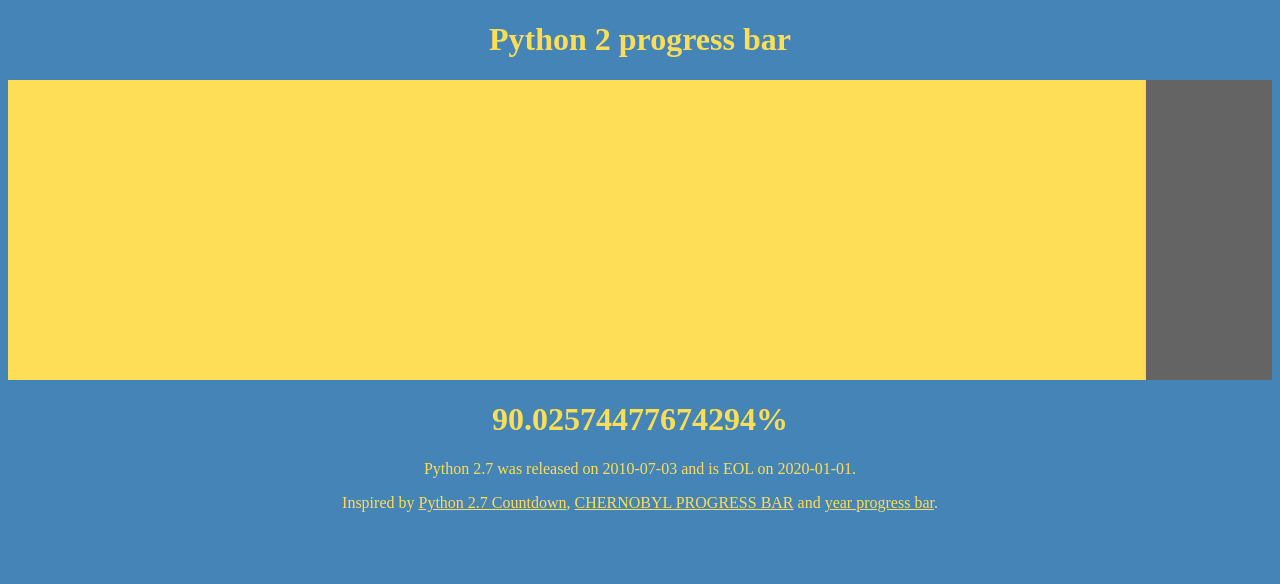
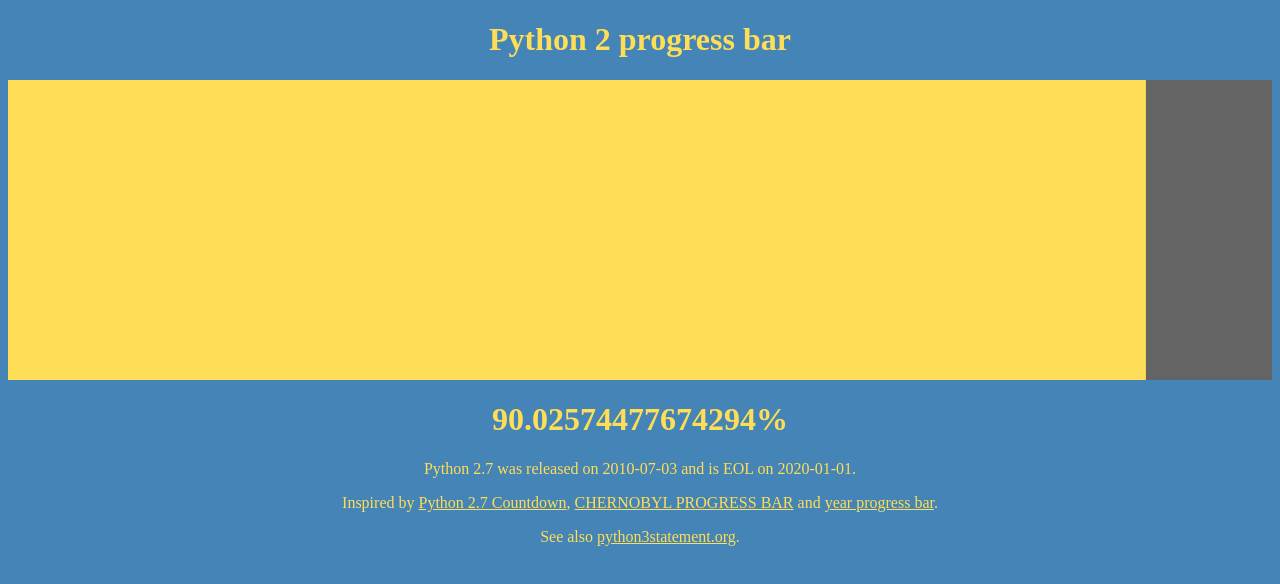
Before and after one commit to hugovk/python2-progress-bar, a plain HTML site: page index.html in a window 1280 px wide. Drawn offline with Linux system fonts and the light colour scheme.

Commit message:
See also

```diff
--- a/index.html
+++ b/index.html
@@ -39,6 +39,7 @@
 
     <p>Python 2.7 was released on 2010-07-03 and is EOL on 2020-01-01.
     <p>Inspired by <a href="https://pythonclock.org/">Python 2.7 Countdown</a>, <a href="https://hugovk.github.io/chernobyl-progress-bar/">CHERNOBYL PROGRESS BAR</a> and <a href="https://hugovk.github.io/year-progress-bar/">year progress bar</a>.
+    <p>See also <a href="https://python3statement.org/">python3statement.org</a>.
 
     <script src="progressbar.min.js"></script>
 
```
